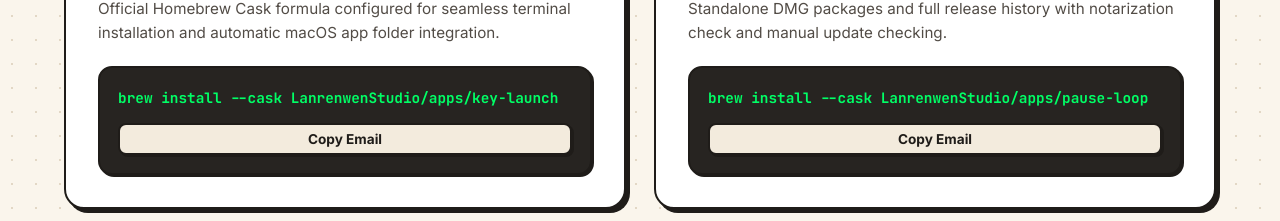
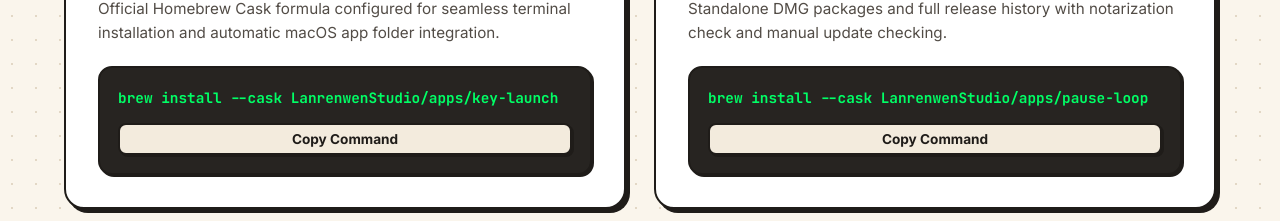
Before and after one commit to KevoraLabs/homebrew-apps, a React (Vite) app: page / in a window 1280 px wide. Shown: the part 3452-3673 px from the top of the page. Built offline with nearby package versions, Linux system fonts and the light colour scheme.

Commit message:
fix(i18n): update Homebrew guide copy button label from copyEmail to copyCmd

```diff
--- a/src/components/HomebrewGuide.jsx
+++ b/src/components/HomebrewGuide.jsx
@@ -20,7 +20,7 @@
               className="btn btn-sm btn-copy-cmd"
               onClick={() => onCopyCmd('brew install --cask LanrenwenStudio/apps/key-launch')}
             >
-              <span>{t('common.copyEmail')}</span>
+              <span>{t('common.copyCmd')}</span>
             </button>
           </div>
         </div>
@@ -35,7 +35,7 @@
               className="btn btn-sm btn-copy-cmd"
               onClick={() => onCopyCmd('brew install --cask LanrenwenStudio/apps/pause-loop')}
             >
-              <span>{t('common.copyEmail')}</span>
+              <span>{t('common.copyCmd')}</span>
             </button>
           </div>
         </div>
--- a/src/data/translations.js
+++ b/src/data/translations.js
@@ -35,6 +35,7 @@
     'contact.title': '保持沟通与合作探讨',
     'contact.desc': '对于作品有任何反馈、建议或合作意向，随时欢迎与我联系。',
     'common.copyEmail': '复制邮箱',
+    'common.copyCmd': '复制命令',
     'common.visitSite': '访问官网 ↗',
     'common.chromeStore': 'Chrome 商店 ↗',
     'common.appStore': 'App Store ↗',
@@ -127,6 +128,7 @@
     'contact.title': "Let's build something great together",
     'contact.desc': 'Have questions about my apps, feedback, or interest in collaboration? Feel free to drop me a message.',
     'common.copyEmail': 'Copy Email',
+    'common.copyCmd': 'Copy Command',
     'common.visitSite': 'Visit Website ↗',
     'common.chromeStore': 'Chrome Web Store ↗',
     'common.appStore': 'App Store ↗',
```
